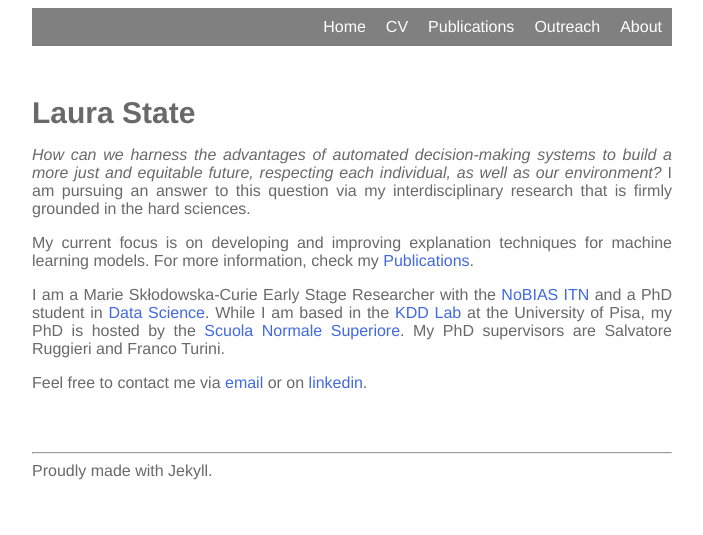
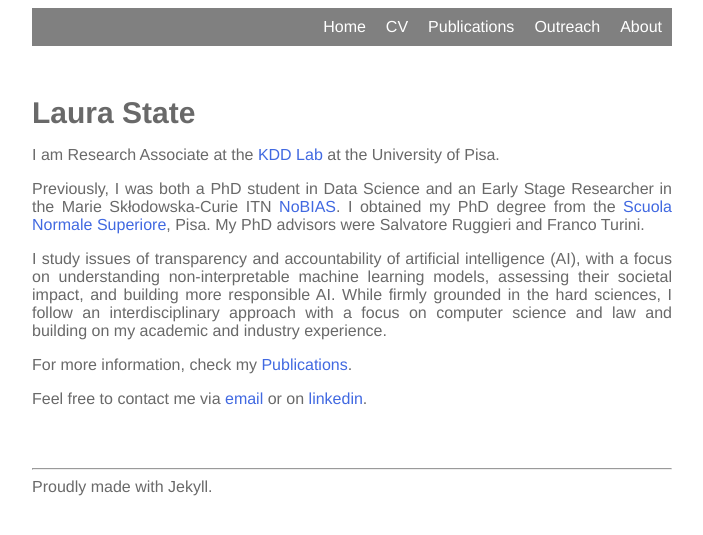
Before and after one commit to lstate/lstate.github.io, a Jekyll site: the page built from _pages/index.markdown, in a window 1280 px wide. Shown: the top 535 px of the page, without its empty margins (288-991 px from the left). Built offline with Jekyll 4.4.1, drawn with Linux system fonts in a browser that asks for light colours.

Commit message:
Update index.markdown
updates

```diff
--- a/_pages/index.markdown
+++ b/_pages/index.markdown
@@ -13,18 +13,13 @@ permalink: /
 Laura State
 </div>
 
-*How can we harness the advantages of automated decision-making systems to build a more just and equitable future, respecting each individual, as well as our environment?* I am pursuing an answer to this question via my interdisciplinary research that is firmly grounded in the hard sciences.
+I am Research Associate at the [KDD Lab](https://kdd.isti.cnr.it/) at the University of Pisa.
 
-My current focus is on developing and improving explanation techniques for machine learning models. For more information, check my [Publications](https://lstate.github.io/publications/).
+Previously, I was both a PhD student in Data Science and an Early Stage Researcher in the Marie Skłodowska-Curie ITN [NoBIAS](https://nobias-project.eu). I obtained my PhD degree from the [Scuola Normale Superiore](https://www.sns.it/en), Pisa. My PhD advisors were Salvatore Ruggieri and Franco Turini.
 
-I am a Marie Skłodowska-Curie Early Stage Researcher with the
-[NoBIAS ITN](https://nobias-project.eu)
-and a PhD student in
-[Data Science](https://datasciencephd.eu/).
-While I am based in the
-[KDD Lab](https://kdd.isti.cnr.it/)
-at the University of Pisa, my PhD is hosted by the [Scuola Normale Superiore](https://www.sns.it/eng).
-My PhD supervisors are Salvatore Ruggieri and Franco Turini.
+I study issues of transparency and accountability of artificial intelligence (AI), with a focus on understanding non-interpretable machine learning models, assessing their societal impact, and building more responsible AI. While firmly grounded in the hard sciences, I follow an interdisciplinary approach with a focus on computer science and law and building on my academic and industry experience.
+
+For more information, check my [Publications](https://lstate.github.io/publications/).
 
 Feel free to contact me via [email](mailto:laura.state@di.unipi.it)
 or on
```
